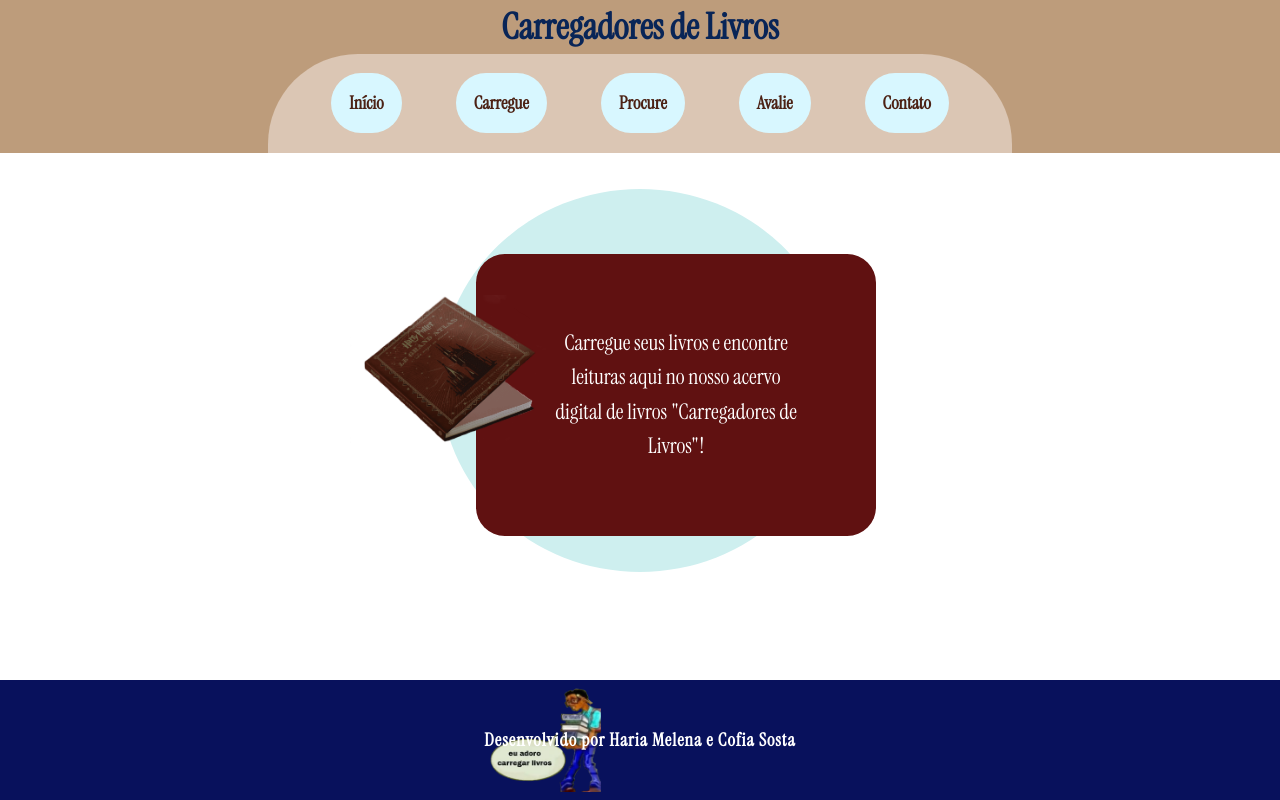
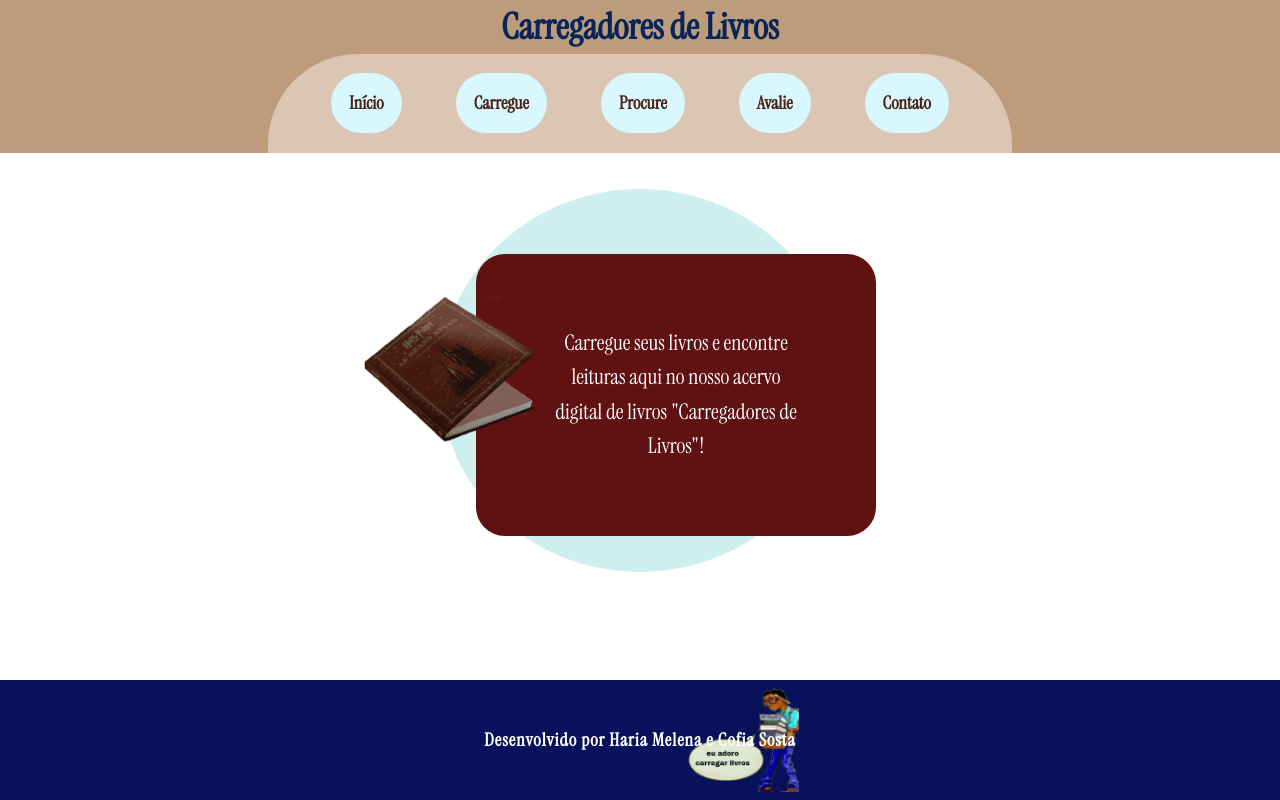
Before and after one commit to sofiaacost4/projetocarregadores, a Vue app in the folder projetocarregadores/: page / in a window 1280 px wide. Built offline with nearby package versions, Linux system fonts and the light colour scheme.

Commit message:
eu adoro carregar livros

```diff
--- a/projetocarregadores/src/components/Footer.vue
+++ b/projetocarregadores/src/components/Footer.vue
@@ -27,6 +27,6 @@
         footer img {
         max-width: 160px;
         height: auto;
-        margin-left: 24rem;
+        margin-left: 35rem;
         }
     </style>
```
